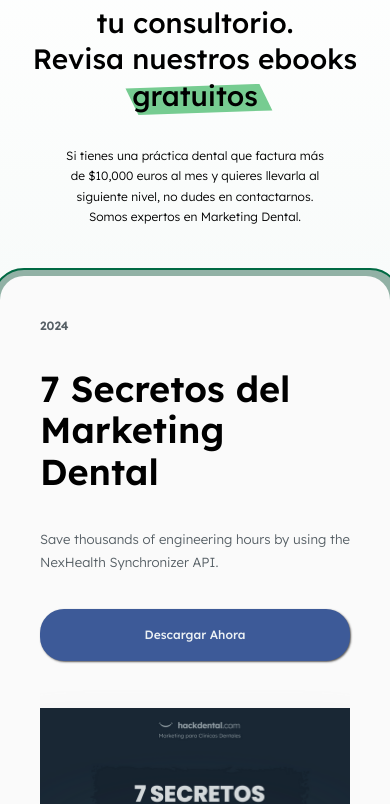
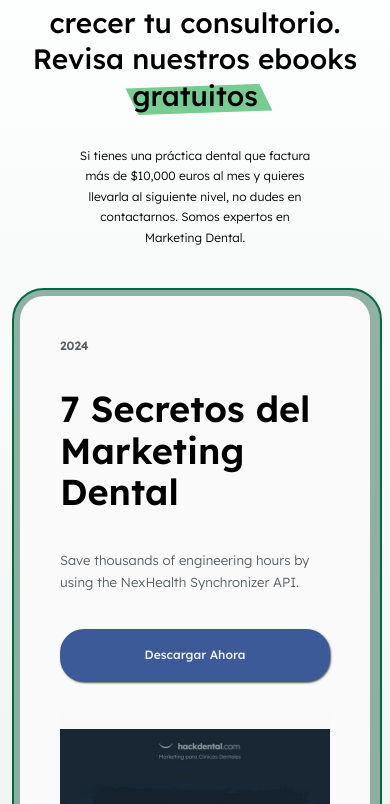
Before and after one commit to souther1407/client-agencia-marketing, a React (Vite) app: page / in a window 390 px wide. Shown: the part 5997-6801 px from the top of the page. Built offline with nearby package versions, Linux system fonts and the light colour scheme; no server answers.

Commit message:
cambios 65

```diff
--- a/src/components/organisms/Footer/styles.module.css
+++ b/src/components/organisms/Footer/styles.module.css
@@ -62,7 +62,7 @@
 
 @media screen and (max-width: 1024px) {
   .footer {
-    padding: 32px;
+    padding: 20px;
   }
   .header {
     gap: 32px;
--- a/src/pages/LandingPage/styles.module.css
+++ b/src/pages/LandingPage/styles.module.css
@@ -900,8 +900,7 @@ body:has(.popupContainer) {
   }
   .mainContent {
     flex-direction: column;
-
-    padding: 64px 0;
+    padding: 64px 20px;
   }
   .mainContent .card {
     width: 100%;
```
